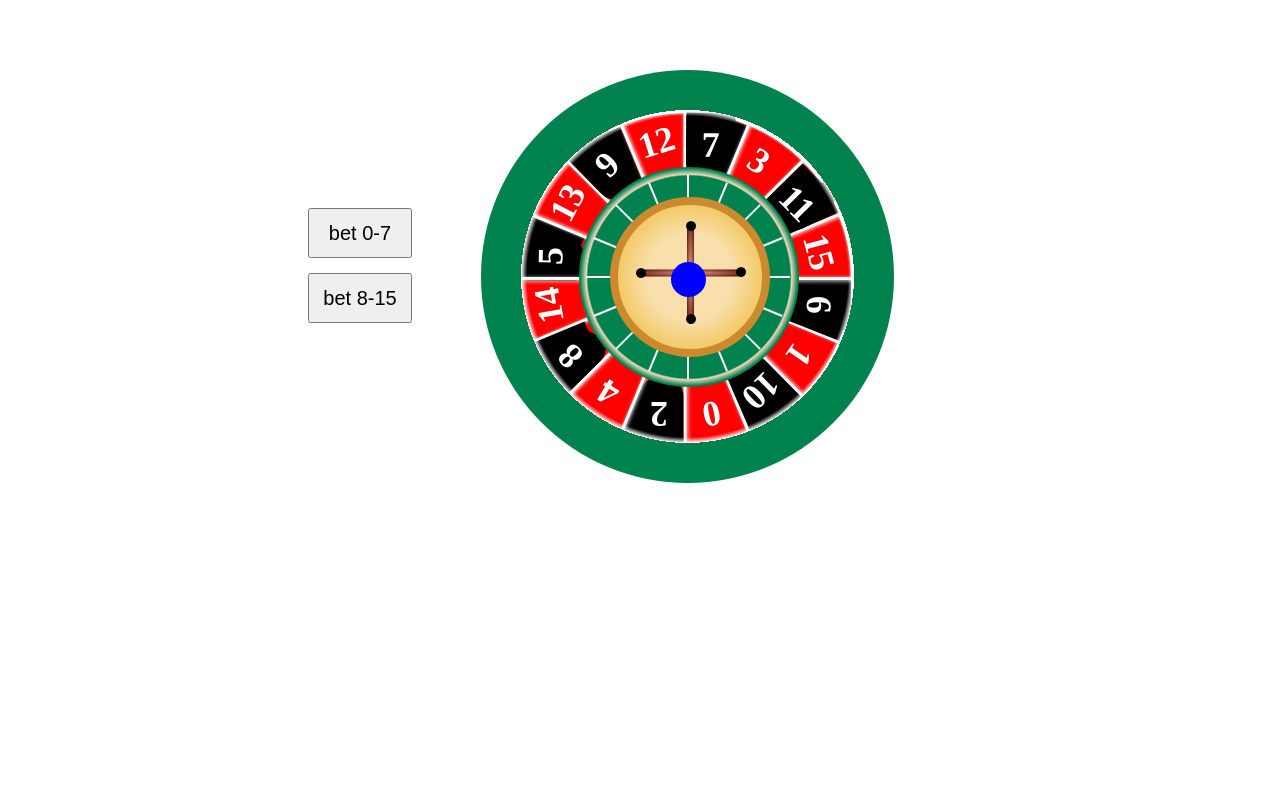
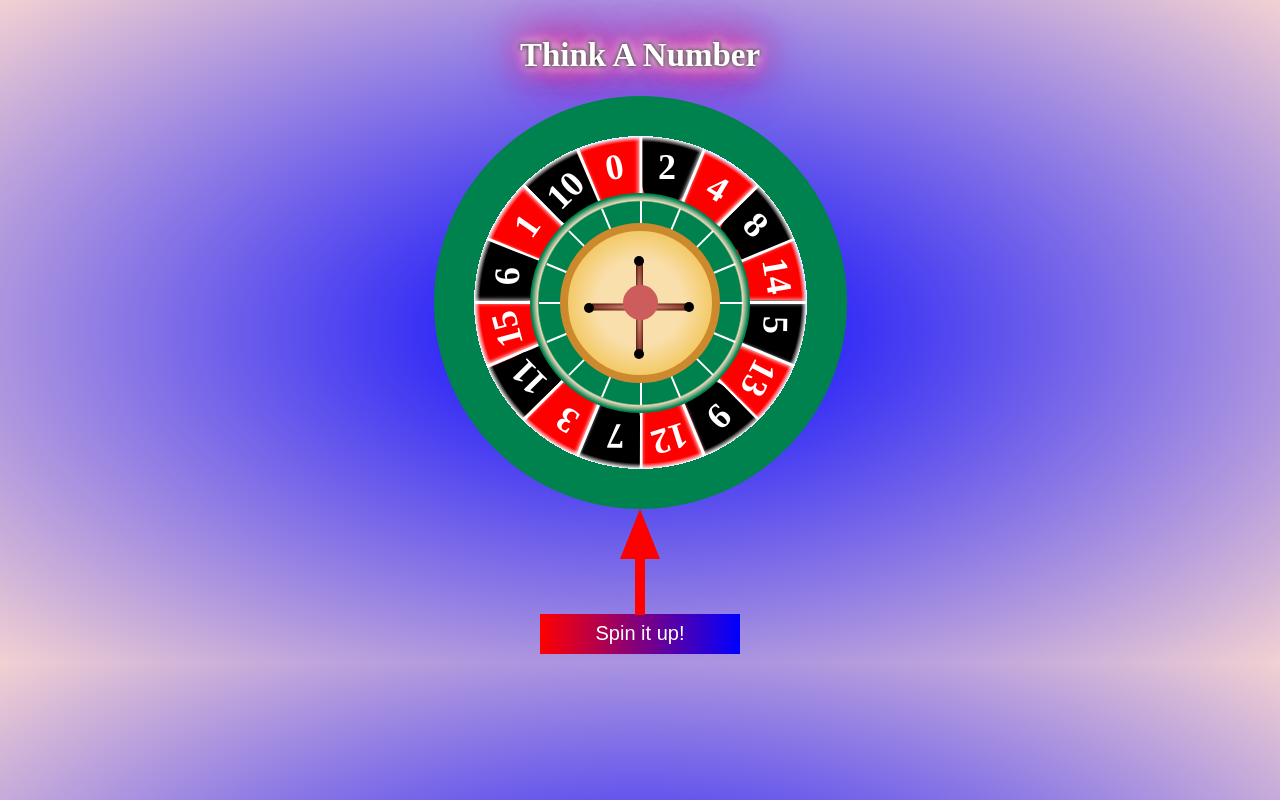
Before and after one commit to piya03/casino-game-animation, a plain HTML site: page index.html in a window 1280 px wide. Drawn offline with Linux system fonts and the light colour scheme.

Commit message:
adding final casino

```diff
--- a/index.html
+++ b/index.html
@@ -2,18 +2,17 @@
 <html>
   <head>
     <meta charset="utf-8" />
-    <meta http-equiv="X-UA-Compatible" content="IE=edge">
+    <meta http-equiv="X-UA-Compatible" content="IE=edge" />
     <title>casino game</title>
-    <meta name="viewport" content="width=device-width, initial-scale=1">
+    <meta name="viewport" content="width=device-width, initial-scale=1" />
     <link rel="stylesheet" type="text/css" media="screen" href="style.css" />
   </head>
   <body>
+    <div class="container">
+      <h2 class="think">think a number</h2>
 
-    <div class="container">
-        <button class="btn1" id="btn_id">bet 0-7</button>
-        <button class="btn1 btn2" id="btn_id2">bet 8-15</button>
+      <div class="casino-container">
         <div class="ball" id="ball_id"></div>
-
 
         <div class="circle1">
           <div class="line1"></div>
@@ -30,21 +29,36 @@
           <div class="lines6"></div>
           <div class="lines7"></div>
           <div class="lines8"></div>
-
         </div>
         <div class="circle3">
-            <div class="no1"><span class="zero">0</span> <span class="two">2</span></div>
-            <div class="no2"><span class="one">1</span>  <span class="three">3</span></div>
-            <div class="no3"><span class="four">4</span> <span class="five">5</span></div>
-            <div class="no4"> <span class="six">6</span> <span class="seven">7</span></div>
-            <div class="no5"> <span class="eight">8</span> <span class="nine">9</span></div>
-            <div class="no6"> <span class="ten">10</span> <span class="eleven">11</span></div>
-            <div class="no7"><span class="twelve">12</span> <span class="thirteen">13</span></div>
-            <div class="no8"><span class="fourteen">14</span> <span class="fifteen">15</span></div>
+          <div class="no1">
+            <span class="zero">0</span> <span class="two">2</span>
           </div>
-        <div class="circle4">
-
+          <div class="no2">
+            <span class="one">1</span> <span class="three">3</span>
           </div>
+          <div class="no3">
+            <span class="four">4</span> <span class="five">5</span>
+          </div>
+          <div class="no4">
+            <span class="six">6</span> <span class="seven">7</span>
+          </div>
+          <div class="no5">
+            <span class="eight">8</span> <span class="nine">9</span>
+          </div>
+          <div class="no6">
+            <span class="ten">10</span> <span class="eleven">11</span>
+          </div>
+          <div class="no7">
+            <span class="twelve">12</span> <span class="thirteen">13</span>
+          </div>
+          <div class="no8">
+            <span class="fourteen">14</span> <span class="fifteen">15</span>
+          </div>
+        </div>
+        <div class="circle4"></div>
+      </div>
+      <button class="btn1" id="btn_id">Spin it up!</button>
     </div>
     <script src="javas.js"></script>
   </body>
--- a/javas.js
+++ b/javas.js
@@ -1,7 +1,24 @@
-const  btn_id=document.getElementById("btn_id")
-const ball_id=document.getElementById("ball_id")
+const circle1 = document.getElementsByClassName("circle1")[0];
+const circle2 = document.getElementsByClassName("circle2")[0];
+const circle3 = document.getElementsByClassName("circle3")[0];
+const btn_id = document.getElementById("btn_id");
+function getRandomNo(min, max) {
+  return Math.floor(Math.random() * (max - min) + min);
+}
+let currentRotatedDegree = 0
 
-btn_id.addEventListener("click", function(){
-  ball_id.style.animation="ball_roll 10s infinite linear";
-  console.log("hello",ball_id);
-});
+btn_id.onclick = function() {
+  const randomCount = getRandomNo(4, 8);
+  const randomDegree = getRandomNo(20, 361);
+ const randomTime = getRandomNo(1.5, 4)
+  // console.log("ffffffffff", circle1.style)
+  circle1.style.transition = `all ${randomTime}s cubic-bezier(.57, .96, .25, .93)`;
+  circle2.style.transition = `all ${randomTime}s cubic-bezier(.57, .96, .25, .93)`;
+  circle3.style.transition = `all ${randomTime}s cubic-bezier(.57, .96, .25, .93)`;
+
+  circle1.style.transform = `rotate(${currentRotatedDegree + (randomCount * randomDegree)}deg)`;
+  circle2.style.transform = `rotate(${currentRotatedDegree + (randomCount * randomDegree)}deg)`;
+
+  circle3.style.transform = `rotate(${currentRotatedDegree + (randomCount * randomDegree)}deg)`;
+  currentRotatedDegree = (randomCount * randomDegree)
+};
--- a/style.css
+++ b/style.css
@@ -3,31 +3,69 @@
 }
 .container{
     position: relative;
-    height: 500px;
+    display: flex;
+    justify-content: center;
+    flex-direction: column;
+    align-items: center;
+
+}
+body {
+    background: #22c1c3;  /* fallback for old browsers */
+
+    background: radial-gradient( blue, #f2d1d2);
+
 }
 
 .ball{
     height: 35px;
     width: 35px;
-    background: blue;
+    background: indianred;
     border-radius: 50%;
     position: absolute;
-    left: 663px;
     z-index: 1;
-    top: 254px;
+}
+.think {
+    position: relative;
+    text-transform: capitalize;
+    color: crimson;
+    text-align: center;
+    color: #FFFFFF;
+    text-shadow: #000 0px 0px 5px, #FFF 0px 0px 10px, #FFF 0px 0px 15px, #FF2D95 0px 0px 20px, #FF2D95 0px 0px 30px, #FF2D95 0px 0px 40px, #FF2D95 0px 0px 50px, #FF2D95 0px 0px 75px;
+    height: 40px;
+    display: flex;
+    align-items: center;
+    padding-left: 10px;
+    padding-right: 10px;
+    font-size: 33px;
 }
 .btn1{
+    height: 40px;
+    width: 200px;
+    margin-top: 111px;
+    background: linear-gradient(to right, red, blue);
+    color: #fff;
+    font-weight: normal;
+    font-size: 20px;
+    border: none;
+}
+.btn1:hover {
+    box-shadow: 2px 1px 5px;
+}
+.btn1::after{
+    /* content: "";
     position: absolute;
-    left: 300px;
-    top: 200px;
-    height: 50px;
-    width: 104px;
-    font-size: 20px;
+    height: 6px;
+    width: 86px;
+    background: #c3b6b6;
+    top: 42%;
+    left: 96%;
+    z-index: -1; */
+
 }
-.btn2{
-    top: 265px;
+.btn1::before{
+    content: "";
 }
-@keyframes move {
+@keyframes moveaa {
     from {
         transform : rotateZ(0deg)
          }
@@ -48,8 +86,6 @@
     position: absolute;
     border: 8px solid #cc892e;
     margin: auto;
-    top: 189px;
-    left: 602px;
     animation: move 2s 10  linear;
 
 }
@@ -84,8 +120,6 @@ transform: translate(50px,-47px);
      height: 220px;
     width: 220px;
     position: absolute;
-    left: 571px;
-    top: 159px;
     z-index: -1;
     border-radius: 50%;
     background: radial-gradient(#00824e 65%, #edd8ba 66%, #00824e 70%);
@@ -126,9 +160,7 @@ transform: rotate(22.5deg);
     background: red;
     position: absolute;
     border-radius: 50%;
-    left: 513px;
     z-index: -2;
-    top: 105px;
     animation: move 2s 10 linear;
 
 }
@@ -411,12 +443,43 @@ transform: rotate(22.5deg);
     width: 413px;
     background: radial-gradient(circle, transparent 55%,white 57%, #00824e 20%);
     position: absolute;
-    left: 473px;
-    top: 62px;
     border-radius: 50%;
 }
 @media screen and (max-width: 500px) {
     .container {
-        transform: scale(0.6);
+        transform: scale(0.8);
+    }
+    .btn1{
+
+    }
+    .think{
+
     }
 }
+
+.casino-container {
+    display: flex;
+    justify-content: center;
+    align-items: center;
+    height: 400px;
+    position: relative;
+}
+.casino-container::after {
+    content: "";
+    position: absolute;
+    bottom: -112px;
+    height: 80px;
+    width: 10px;
+    background: red;
+}
+
+.casino-container::before {
+    content: "";
+    width: 0;
+    height: 0;
+    position: absolute;
+    bottom: -56px;
+    border-left: 20px solid transparent;
+    border-right: 20px solid transparent;
+    border-bottom: 50px solid red;
+}
```
Also changed, not shown: casino-bg.jpg (added), mobile-bg.jpg (added). Lines whose indentation alone changed are shown as unchanged.
